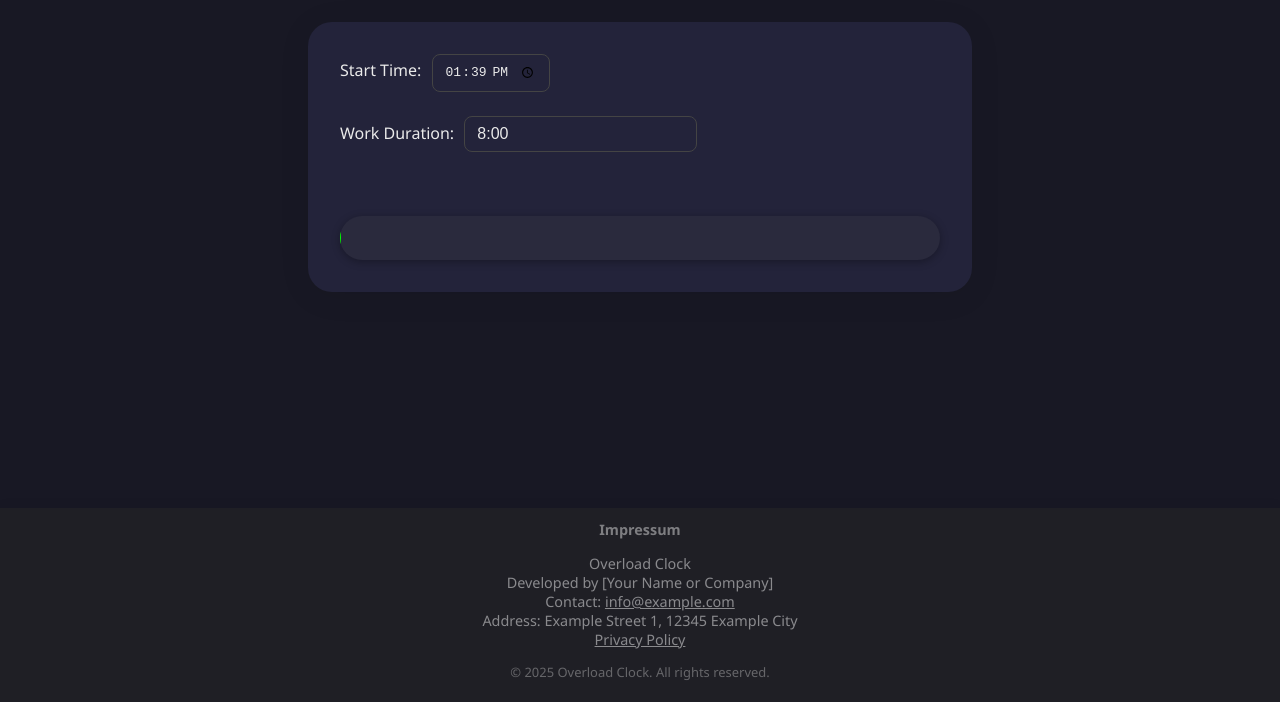
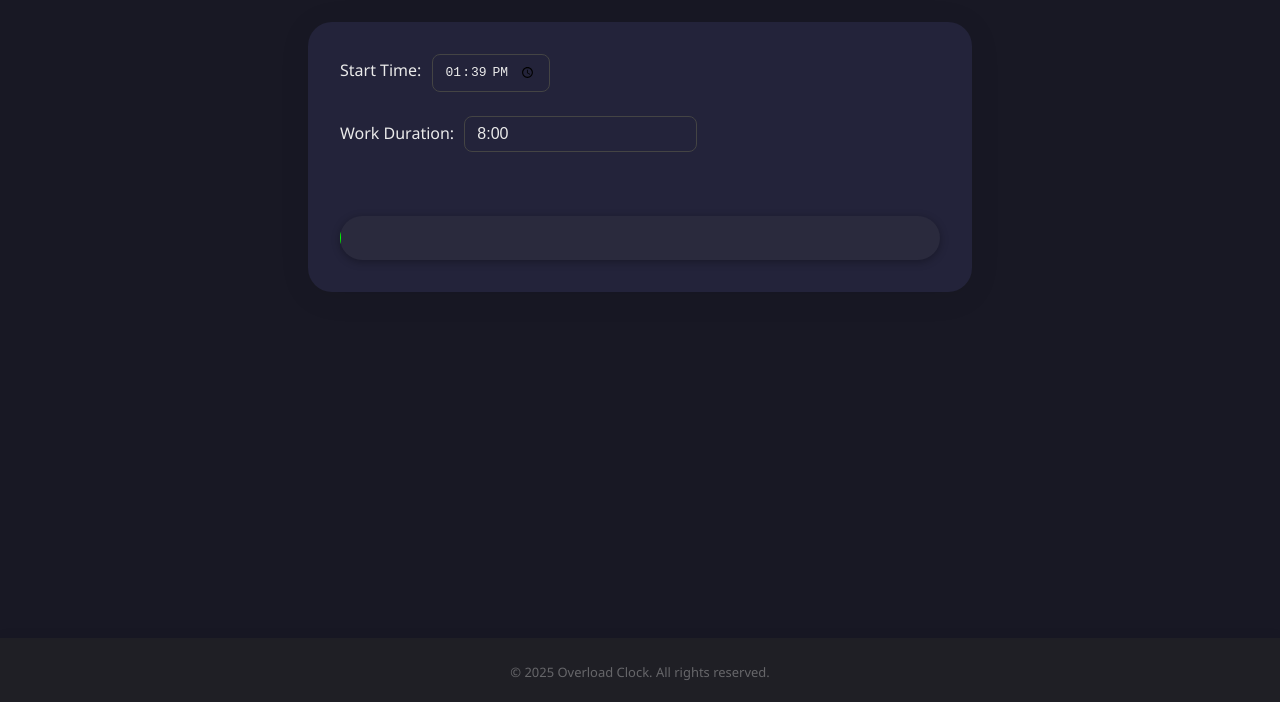
Before and after one commit to dieQuote/OverloadClock-html, a plain HTML site: page index.html in a window 1280 px wide. Shown: the part 98-800 px from the top of the page. Drawn offline with Linux system fonts and the light colour scheme.

Commit message:
Remove impressum section from index.html
Removed the impressum section from the footer.

```diff
--- a/index.html
+++ b/index.html
@@ -48,14 +48,6 @@
     </main>
     <audio id="alarmSound" src="alarm.mp3" preload="auto" aria-label="Alarm sound"></audio>
     <footer role="contentinfo" class="impressum">
-        <h2>Impressum</h2>
-        <p>
-            Overload Clock<br>
-            Developed by [Your Name or Company]<br>
-            Contact: <a href="mailto:info@example.com">info@example.com</a><br>
-            Address: Example Street 1, 12345 Example City<br>
-            <a href="/privacy-policy.html">Privacy Policy</a>
-        </p>
     <p style="font-size: 0.9em; color: #888; margin-top: 1em;">&copy; 2025 Overload Clock. All rights reserved.</p>
     </footer>
     <script src="script.js"></script>
```
